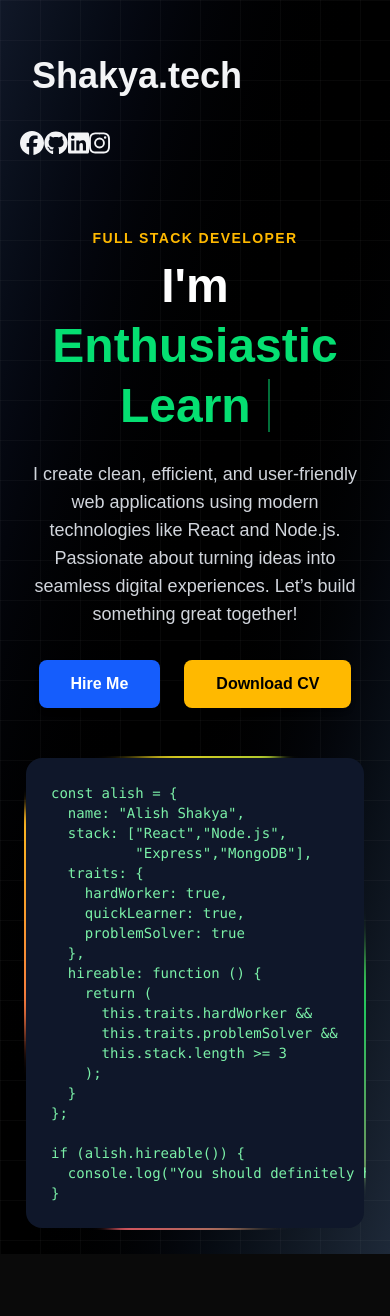
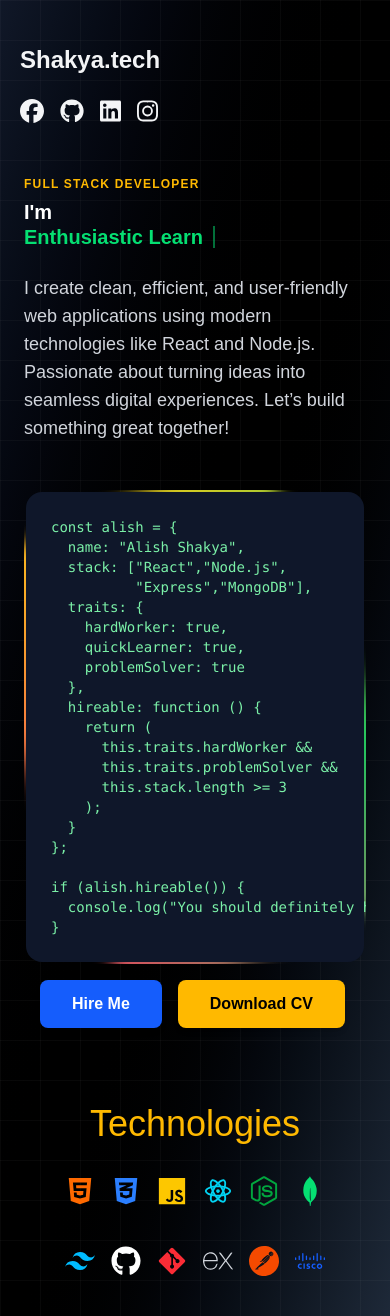
Before and after one commit to Alish-Shakya/portfolio-react, a React (Vite) app in the folder portfolio/: page / in a window 390 px wide. Before the commit the page ends 1254 px from the top, so only its background shows below. Built offline with nearby package versions, Linux system fonts and the light colour scheme.

Commit message:
technonogy and tools

```diff
--- a/portfolio/src/App.jsx
+++ b/portfolio/src/App.jsx
@@ -4,7 +4,8 @@ import "./App.css";
 import LoadingScreen from "./components/LoadingScreen";
 import "./index.css";
 import Navbar from "./components/Navbar";
-import Home from "./components/sections/home/Home";
+import Home from "./components/home/Home";
+import Technologies from "./components/Technologies";
 
 function App() {
   const [isLoaded, setIsLoaded] = useState(false);
@@ -22,6 +23,7 @@ function App() {
           >
             <Navbar />
             <Home />
+            <Technologies />
           </div>
         </div>
       </div>
--- a/portfolio/src/components/Navbar.jsx
+++ b/portfolio/src/components/Navbar.jsx
@@ -11,7 +11,7 @@ const Navbar = () => {
   return (
     <nav className="md:flex items-center justify-between py-6">
       {/* nav logo */}
-      <div className="m-8 flex flex-shrink-0 items-center md: text-4xl font-bold">
+      <div className=" m-5 text-2xl md:m-8 flex flex-shrink-0 items-center md:text-4xl font-bold">
         <a href="/"> Shakya.tech</a>
       </div>
 
@@ -29,7 +29,7 @@ const Navbar = () => {
       </div>
 
       {/* nav social link */}
-      <div className=" m-5 md:m-10 md:flex items-center justify-center md:gap-4 text-2xl">
+      <div className="flex items-center gap-4 ml-5 md:mr-10 text-2xl">
         <a
           href="https://www.Facebook.com"
           target="_blank"
--- /dev/null
+++ b/portfolio/src/components/Technologies.jsx
@@ -0,0 +1,81 @@
+import { RiReactjsLine } from "react-icons/ri";
+import {
+  SiMongodb,
+  SiExpress,
+  SiPostman,
+  SiCisco,
+  SiTailwindcss,
+} from "react-icons/si";
+import {
+  FaHtml5,
+  FaCss3Alt,
+  FaJs,
+  FaNodeJs,
+  FaGithub,
+  FaGitAlt,
+} from "react-icons/fa";
+
+const Technologies = () => {
+  return (
+    <>
+      <div className="pb-1"></div>
+      <h2 className="my-8 text-4xl text-center text-amber-400">Technologies</h2>
+
+      {/* upper tech  */}
+      <div className="flex md:flex-wrap items-center justify-center gap-4 md:gap-30  text-3xl md:text-4xl">
+        <div>
+          <FaHtml5 className=" text-orange-500" />
+        </div>
+
+        <div>
+          <FaCss3Alt className=" text-blue-500" />
+        </div>
+
+        <div>
+          <FaJs className=" text-yellow-400" />
+        </div>
+
+        <div>
+          <RiReactjsLine className=" text-cyan-400" />
+        </div>
+
+        <div>
+          <FaNodeJs className=" text-green-600" />
+        </div>
+
+        <div>
+          <SiMongodb className=" text-green-400" />
+        </div>
+      </div>
+
+      {/* lower tech  */}
+      <div className=" md:ml-20 flex md:flex-wrap items-center justify-center gap-4 md:gap-30 p-10 text-3xl md:text-4xl">
+        <div>
+          <SiTailwindcss className=" text-sky-400" />
+        </div>
+
+        <div>
+          <FaGithub className=" text-white" />
+        </div>
+
+        <div>
+          <FaGitAlt className=" text-red-500" />
+        </div>
+
+        <div>
+          <SiExpress className=" text-gray-300" />
+        </div>
+
+        <div>
+          <SiPostman className=" text-orange-600" />
+        </div>
+
+        <div>
+          <SiCisco className=" text-blue-600" />
+        </div>
+      </div>
+    </>
+  );
+};
+
+export default Technologies;
--- a/portfolio/src/components/sections/home/AnimatedIntro.jsx
+++ b/portfolio/src/components/home/AnimatedIntro.jsx
@@ -45,7 +45,7 @@ const AnimatedIntro = () => {
 
   return (
     <section>
-      <p className="text-5xl font-extrabold leading-tight mb-6">
+      <p className=" text-xl md:text-5xl font-extrabold leading-tight mb-6">
         I'm <br />
         <span className={`${colorClass} min-h-[1em] inline-block`}>
           {text}
--- a/portfolio/src/components/sections/home/Home.jsx
+++ b/portfolio/src/components/home/Home.jsx
@@ -5,21 +5,20 @@ const Home = () => {
   return (
     <div className="md:flex md:justify-between md:px-20 p-6 md:py-6 items-start text-white">
       {/* Left side: */}
-      <div className="md:w-1/2 mb-12 md:mb-0 text-center md:text-left">
-        <h1 className="text-amber-400 uppercase tracking-widest font-semibold text-sm mb-2">
+      <div className="md:w-1/2 mb-12 md:mb-15 text-left">
+        <h1 className="text-xs sm:text-sm text-amber-400 uppercase tracking-widest font-semibold mb-2">
           Full Stack Developer
         </h1>
+
         <AnimatedIntro />
-        {/* <p className="text-5xl md:text-5xl font-extrabold leading-tight mb-6">
-          I'm <br /> <span className="text-amber-400">Alish Shakya</span>,
-        </p> */}
+
         <p className="text-gray-300 text-lg md:text-xl mb-8">
           I create clean, efficient, and user-friendly web applications using
           modern technologies like React and Node.js. Passionate about turning
           ideas into seamless digital experiences. Let’s build something great
           together!
         </p>
-        <div className="flex justify-center md:justify-start gap-6">
+        <div className="hidden md:flex justify-center md:justify-start gap-6">
           <a
             href="#contact"
             className="px-8 py-3 bg-blue-600 text-white font-semibold rounded-lg shadow-md hover:bg-blue-500 transition-colors duration-300"
@@ -65,6 +64,22 @@ if (alish.hireable()) {
           </pre>
         </div>
       </div>
+
+      <div className="flex justify-start gap-4 m-4 md:hidden">
+        <a
+          href="#contact"
+          className="px-8 py-3 bg-blue-600 text-white font-semibold rounded-lg shadow-md"
+        >
+          Hire Me
+        </a>
+        <a
+          href="/path-to-your-cv.pdf"
+          download
+          className="px-8 py-3 bg-amber-400 text-black font-semibold rounded-lg shadow-md"
+        >
+          Download CV
+        </a>
+      </div>
     </div>
   );
 };
```
